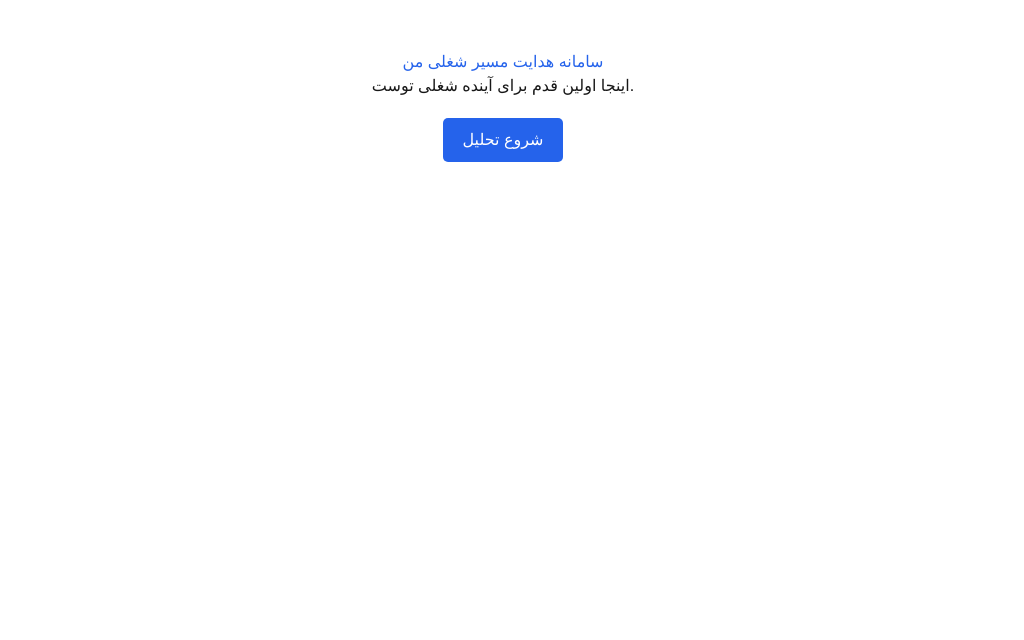
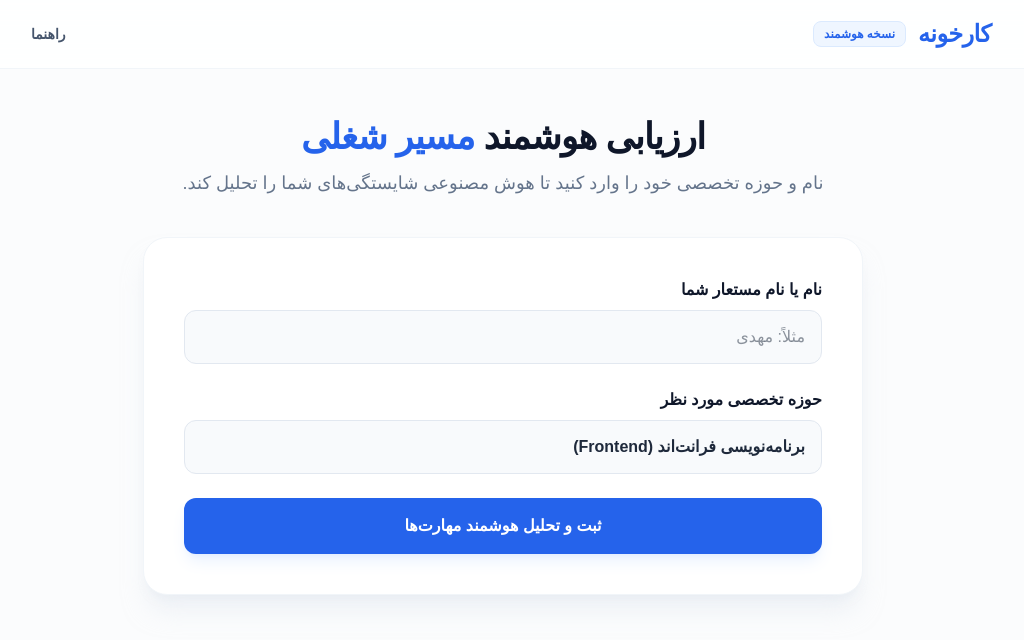
Before and after one commit to mahdysp/my-career-path, a Next.js app: page / in a window 1280 px wide. Shown: the top 640 px of the page, without its empty margins (137-1161 px from the left). Built offline with nearby package versions, Linux system fonts and the light colour scheme.

Commit message:
Merge quiz into main landing page for immediate career evaluation

```diff
--- a/app/page.tsx
+++ b/app/page.tsx
@@ -1,24 +1,155 @@
-import Link from 'next/link';
+"use client";
+import { useState } from "react";
 
-export default function Home() {
+export default function CareerHub() {
+  // استیت‌های مربوط به فرم ارزیابی مهارت
+  const [name, setName] = useState("");
+  const [skill, setSkill] = useState("frontend");
+  const [customSkill, setCustomSkill] = useState("");
+  const [submitted, setSubmitted] = useState(false);
+  const [aiResult, setAiResult] = useState("");
+  const [loading, setLoading] = useState(false);
+
+  const handleSubmit = async (e: React.FormEvent) => {
+    e.preventDefault();
+    setLoading(true);
+    setSubmitted(false);
+
+    // تعیین حوزه نهایی برای ارسال به API
+    const finalSkill = skill === "other" ? customSkill : skill;
+
+    try {
+      const response = await fetch("/api/career", {
+        method: "POST",
+        headers: { "Content-Type": "application/json" },
+        body: JSON.stringify({ name, skill: finalSkill }),
+      });
+
+      const data = await response.json();
+      setAiResult(data.aiResponse);
+      setSubmitted(true);
+    } catch (error) {
+      console.error("خطا در برقراری ارتباط با سرور:", error);
+      alert("متأسفانه مشکلی در تحلیل مهارت رخ داد. لطفاً دوباره تلاش کنید.");
+    } finally {
+      setLoading(false);
+    }
+  };
+
   return (
-    <div style={{ padding: '50px', fontFamily: 'sans-serif', textAlign: 'center' }}>
-      <h1 style={{ color: '#2563eb' }}>سامانه هدایت مسیر شغلی من</h1>
-      <p>اینجا اولین قدم برای آینده شغلی توست.</p>
+    <div className="min-h-screen bg-slate-50/60 text-[#1e293b]" style={{ fontFamily: 'vazirmatn, sans-serif', direction: 'rtl' }}>
 
-      <Link href="/quiz">
-        <button style={{
-          marginTop: '20px',
-          padding: '10px 20px',
-          backgroundColor: '#2563eb',
-          color: 'white',
-          border: 'none',
-          borderRadius: '5px',
-          cursor: 'pointer'
-        }}>
-          شروع تحلیل
-        </button>
-      </Link>
+      {/* ۱. هدر سایت */}
+      <header className="bg-white/80 backdrop-blur-md sticky top-0 z-50 border-b border-slate-100">
+        <nav className="max-w-5xl mx-auto px-6 py-4 flex justify-between items-center">
+          <div className="flex items-center">
+            <span className="text-2xl font-black text-[#2563eb] tracking-tight">کارخونه</span>
+            <span className="mr-3 bg-blue-50 text-[#2563eb] text-xs font-bold px-2.5 py-1 rounded-lg border border-blue-100">نسخه هوشمند</span>
+          </div>
+          <div className="flex gap-2">
+            <button className="text-sm font-bold px-4 py-2 text-slate-600 hover:bg-slate-100 rounded-xl transition">راهنما</button>
+          </div>
+        </nav>
+      </header>
+
+      {/* ۲. بخش اصلی ارزیابی مهارت */}
+      <main className="max-w-3xl mx-auto px-6 pt-12 pb-24">
+
+        {/* هدینگ و توضیحات بالای فرم */}
+        <div className="text-center mb-10">
+          <h1 className="text-3xl md:text-4xl font-black text-[#0f172a] tracking-tight">
+            ارزیابی هوشمند <span className="text-[#2563eb]">مسیر شغلی</span>
+          </h1>
+          <p className="text-[#64748b] mt-3 text-base md:text-lg font-medium">
+            نام و حوزه تخصصی خود را وارد کنید تا هوش مصنوعی شایستگی‌های شما را تحلیل کند.
+          </p>
+        </div>
+
+        {/* کارت اصلی فرم */}
+        <div className="bg-white rounded-3xl p-6 md:p-10 shadow-xl shadow-slate-200/50 border border-slate-100">
+          <form onSubmit={handleSubmit} className="space-y-6">
+
+            {/* فیلد نام و نام خانوادگی */}
+            <div className="flex flex-col gap-2">
+              <label className="text-base font-bold text-[#0f172a]">نام یا نام مستعار شما</label>
+              <input
+                type="text"
+                required
+                placeholder="مثلاً: مهدی"
+                value={name}
+                onChange={(e) => setName(e.target.value)}
+                className="w-full px-4 py-3.5 bg-slate-50 border border-slate-200 rounded-xl focus:outline-none focus:ring-2 focus:ring-blue-500/20 focus:border-[#2563eb] text-base font-medium transition"
+              />
+            </div>
+
+            {/* فیلد انتخاب حوزه تخصصی */}
+            <div className="flex flex-col gap-2">
+              <label className="text-base font-bold text-[#0f172a]">حوزه تخصصی مورد نظر</label>
+              <select
+                value={skill}
+                onChange={(e) => setSkill(e.target.value)}
+                className="w-full px-4 py-3.5 bg-slate-50 border border-slate-200 rounded-xl focus:outline-none focus:ring-2 focus:ring-blue-500/20 focus:border-[#2563eb] text-base font-bold transition appearance-none cursor-pointer"
+              >
+                <option value="frontend">برنامه‌نویسی فرانت‌اند (Frontend)</option>
+                <option value="backend">برنامه‌نویسی بک‌اند (Backend)</option>
+                <option value="uiux">طراحی رابط کاربری (UI/UX)</option>
+                <option value="devops">مهندسی دواپس (DevOps)</option>
+                <option value="other">سایر حوزه‌ها (تایپ اختیاری)...</option>
+              </select>
+            </div>
+
+            {/* فیلد پویا در صورت انتخاب «سایر حوزه‌ها» */}
+            {skill === "other" && (
+              <div className="flex flex-col gap-2 animate-fadeIn">
+                <label className="text-sm font-bold text-slate-600">نام حوزه تخصصی خود را بنویسید</label>
+                <input
+                  type="text"
+                  required
+                  placeholder="مثلاً: هوش مصنوعی، گرافیک، سئو"
+                  value={customSkill}
+                  onChange={(e) => setCustomSkill(e.target.value)}
+                  className="w-full px-4 py-3.5 bg-slate-50 border border-slate-200 rounded-xl focus:outline-none focus:ring-2 focus:ring-blue-500/20 focus:border-[#2563eb] text-base font-medium transition"
+                />
+              </div>
+            )}
+
+            {/* دکمه ثبت و ارسال */}
+            <button
+              type="submit"
+              disabled={loading}
+              className={`w-full py-4 rounded-xl font-black text-base shadow-lg transition flex items-center justify-center gap-2 ${
+                loading
+                  ? "bg-slate-300 text-slate-500 cursor-not-allowed shadow-none"
+                  : "bg-[#2563eb] text-white hover:bg-[#1d4ed8] shadow-blue-500/10"
+              }`}
+            >
+              {loading ? (
+                <>
+                  <span className="w-5 h-5 border-2 border-slate-500 border-t-transparent rounded-full animate-spin"></span>
+                  در حال تحلیل شایستگی‌ها توسط هوش مصنوعی...
+                </>
+              ) : (
+                "ثبت و تحلیل هوشمند مهارت‌ها"
+              )}
+            </button>
+          </form>
+        </div>
+
+        {/* ۳. بخش نمایش نتایج تحلیل هوش مصنوعی */}
+        {submitted && !loading && (
+          <div className="mt-8 bg-gradient-to-br from-white to-slate-50 rounded-3xl p-6 md:p-8 shadow-xl shadow-slate-200/40 border border-emerald-100 text-right animate-slideUp">
+            <div className="flex items-center gap-2 mb-4 text-emerald-600">
+              <span className="text-2xl">✨</span>
+              <h2 className="text-xl font-black">گزارش و تحلیل اختصاصی برای {name}</h2>
+            </div>
+            <hr className="border-slate-100 mb-4" />
+            <div className="text-slate-700 text-base leading-relaxed font-medium whitespace-pre-line bg-white/60 p-5 rounded-2xl border border-slate-100/80">
+              {aiResult}
+            </div>
+          </div>
+        )}
+
+      </main>
     </div>
   );
 }
```
